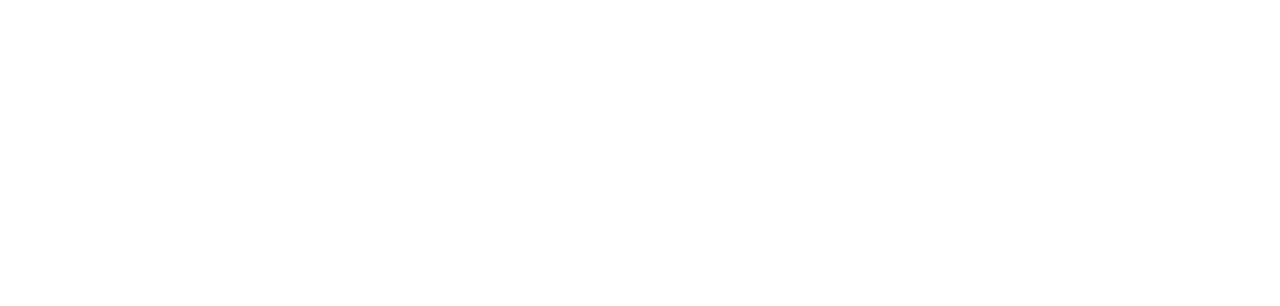
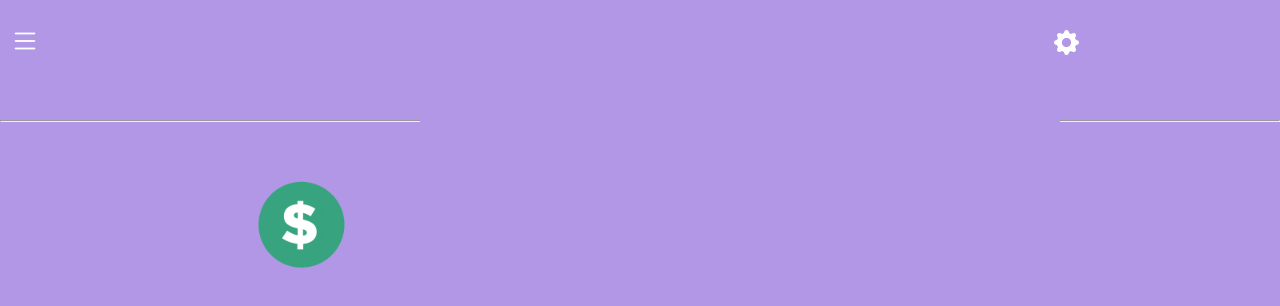
Before and after one commit to eu-waliston/Safest-Bank, a React (Create React App) app in the folder frontend/: page /exchange in a window 1280 px wide. Before the commit this address had no page. Shown: the top 306 px of the page. Built offline with nearby package versions, Linux system fonts and the light colour scheme.

Commit message:
Exchange Component - 100%

```diff
--- a/frontend/src/App.jsx
+++ b/frontend/src/App.jsx
@@ -21,6 +21,8 @@
 import Payment from './components/bank-functions/payments/Payment';
 import Transfer from './components/bank-functions/transfer/Transfer';
 import Loan from './components/bank-functions/loan/Loan';
+import Exchange from './components/bank-functions/exchange/Exchange';
+
 
 
 
@@ -47,6 +49,7 @@
           <Route exact path="/payments" element={<Payment />} />
           <Route exact path="/transfer" element={<Transfer />} />
           <Route exact path="/loan" element={<Loan />} />
+          <Route exact path="/exchange" element={<Exchange />} />
 
         </Routes>
       </BrowserRouter>
--- /dev/null
+++ b/frontend/src/components/bank-functions/exchange/Exchange.css
@@ -0,0 +1,64 @@
+.exchange__component {
+    background-color:  #B297E6;
+    width: 100%;
+    height: 100vh;
+}
+
+.hr {
+    color: #fff;
+}
+
+.bi-arrow-left-right {
+    font-size: 4.5rem;
+    color: #fff;
+}
+
+.doll__icon, .eur__icon {
+    width: 100px;
+}
+
+.top__itens {
+    display: flex;
+    align-items: center;
+    justify-content: space-evenly;
+    position: relative;
+    top: 6%;
+}
+
+.main__itens_ex {
+    width: 100%;
+    height: 30vh;
+    position: relative;
+    top: 20%;
+    text-align: center;
+}
+
+.iten__ex_1 {
+    margin-bottom: 30px;
+}
+
+.iten__ex_2 {
+    margin-bottom: 30px;
+}
+
+select {
+    width: 70px;
+    height: 50px;
+    font-size: 1.5rem;
+    font-weight: bold;
+    text-align: center;
+
+    color:  #B297E6;
+}
+
+input {
+    width: 230px;
+    height: 50px;
+    position: relative;
+    margin-left: 8px;
+    font-size: 1.5rem;
+}
+
+.iten__ex_2 h1 {
+    font-size: 1.4rem;
+}
--- /dev/null
+++ b/frontend/src/components/bank-functions/exchange/Exchange.jsx
@@ -0,0 +1,54 @@
+import React from "react";
+import "./Exchange.css";
+import { Link } from "react-router-dom";
+import LeftMenu from "../../menus/left_menu/LeftMenu";
+import RightMenu from "../../menus/right_menu/RightMenu";
+
+
+const Exchange = () => {
+    return (
+        <>
+            <LeftMenu />
+            <RightMenu />
+            <div className="top__info to__4">
+                <h1 className="top__h1">
+                    <Link to={"/account"}>
+                        <i class="bi bi-chevron-left"></i>
+                    </Link>
+                    exchange
+                </h1>
+            </div>
+            <hr className="hr" />
+            <div className="exchange__component">
+                <div className="top__itens">
+                    <img src={require("../../images/doll.png")} alt="icons" className="doll__icon" />
+                    <i class="bi bi-arrow-left-right"></i>
+                    <img src={require("../../images/eur.png")} alt="icons" className="eur__icon" />
+                </div>
+
+                <div className="main__itens_ex">
+                    <div className="iten__ex_1">
+                        <select name="cash" id="cash">
+                            <option value="DOLL">&#36;</option>
+                            <option value="DOLL">&euro;</option>
+                        </select>
+                        <input type="text" name="quantity" id="quantity" />
+                    </div>
+                    <div className="iten__ex_2">
+                        <h1>Convert to</h1>
+                    </div>
+                    <div className="iten__ex_3">
+                        <select name="cash" id="cash">
+                            <option value="DOLL">&#36;</option>
+                            <option value="DOLL">&euro;</option>
+                        </select>
+                        <input type="text" name="quantity" id="quantity" />
+                    </div>
+                </div>
+            </div>
+
+        </>
+    )
+}
+
+export default Exchange;
--- a/frontend/src/components/menus/left_menu/LeftMenu.jsx
+++ b/frontend/src/components/menus/left_menu/LeftMenu.jsx
@@ -48,7 +48,13 @@
                     </h3>
 
                     <h3><i class="nav__item bi bi-bar-chart-fill"></i>finance</h3>
-                    <h3><i class="nav__item bi bi-currency-exchange"></i>exchange</h3>
+
+                    <h3>
+                        <i class="nav__item bi-currency-exchange"></i>
+                        <Link className="link_itens" to={"/exchange"}>
+                        exchange
+                        </Link>
+                    </h3>
                 </div>
             </div>
         </>
```
Also changed, not shown: frontend/src/components/images/doll.png (added), frontend/src/components/images/eur.png (added).
